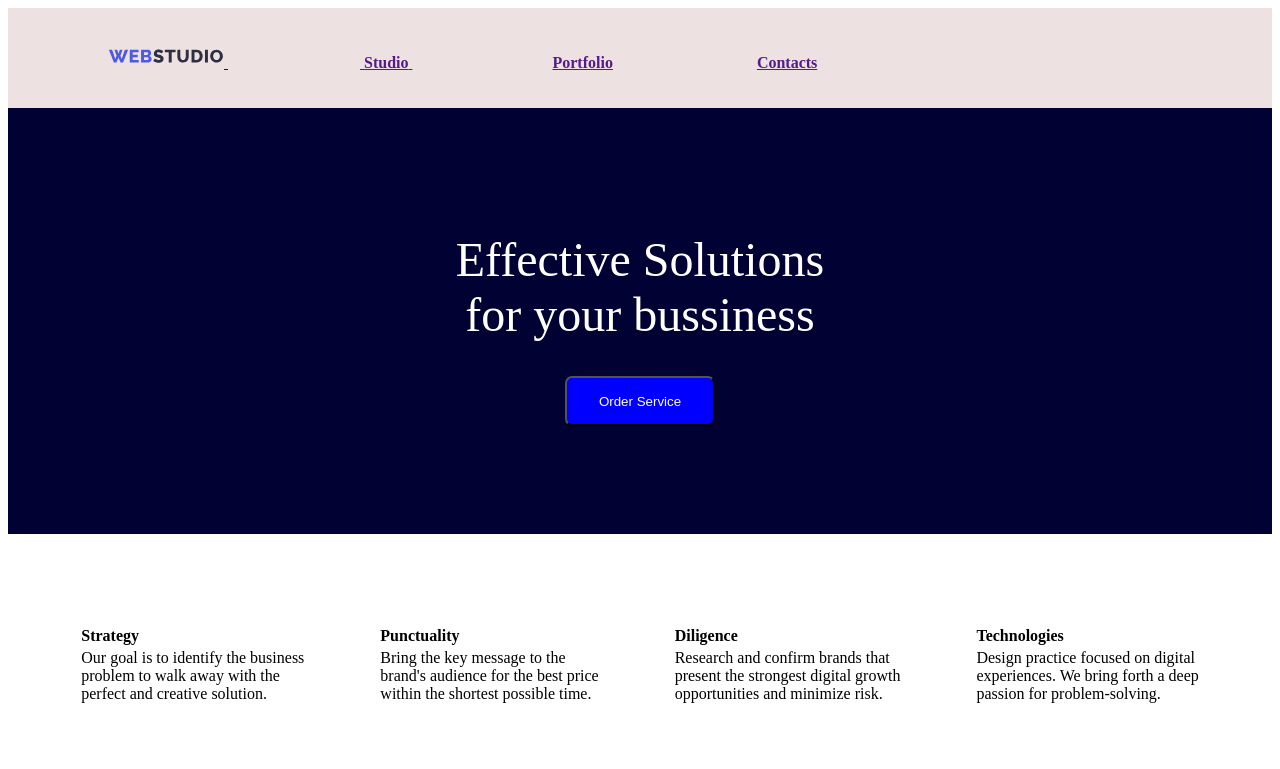
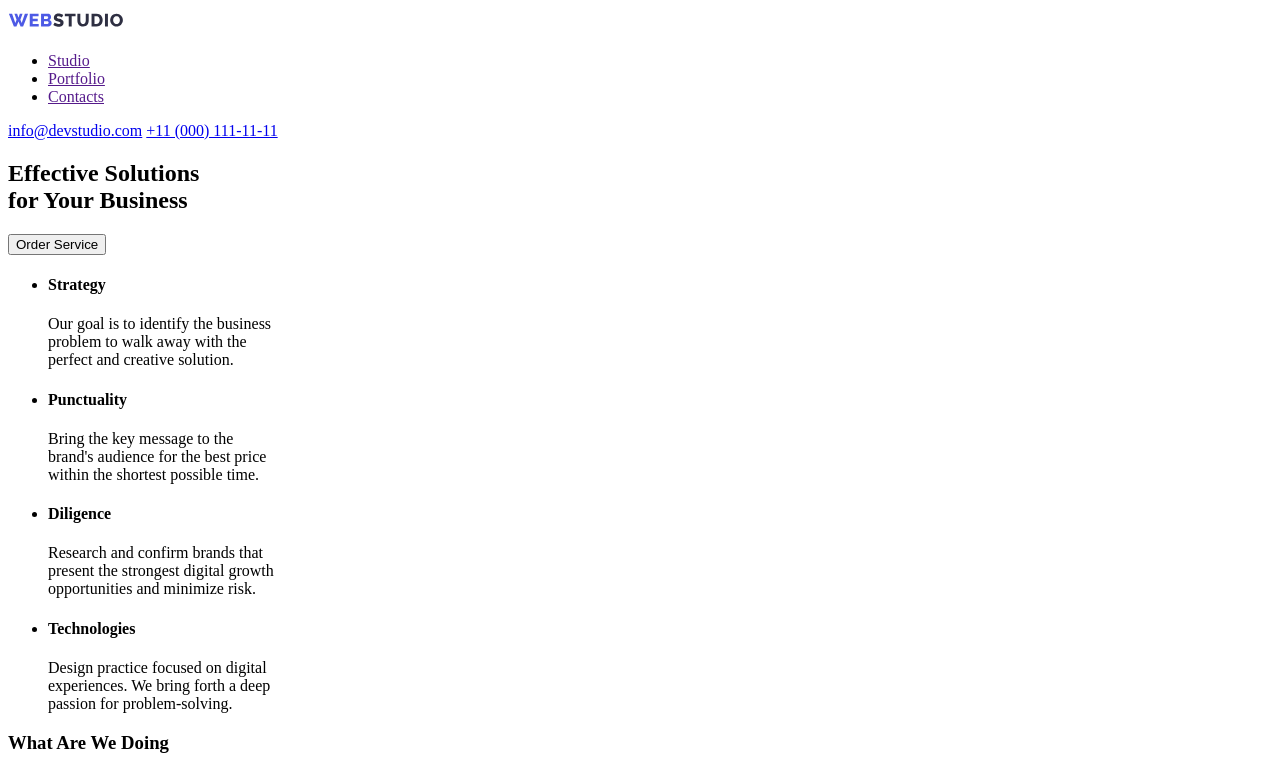
Before and after one commit to Oyeni21/goit-markup-hw-01, a plain HTML site: page index.html in a window 1280 px wide. Shown: the top 769 px of the page. Drawn offline with Linux system fonts and the light colour scheme.

Commit message:
Following Task Objective (no Styles)

```diff
--- a/index.html
+++ b/index.html
@@ -9,147 +9,111 @@
 </head>
 
 <body>
-    <header style="background-color: rgb(238, 225, 225);">
-        <br>
-        <br>
+    <!--                               HEADER                             -->
+   <header>
+
+    <!-- LOGO -->
+    <a href="./index.html">
+        <img src="./images/hlogo.svg" alt="Logo" />
+      </a>
+
+        <!-- Navigation Head -->
         <nav>
-           &nbsp;&nbsp;&nbsp;&nbsp;&nbsp;&nbsp;&nbsp;&nbsp;&nbsp;&nbsp;&nbsp;&nbsp;&nbsp;&nbsp;&nbsp;&nbsp;&nbsp;&nbsp;&nbsp;&nbsp;&nbsp;&nbsp;&nbsp;&nbsp; <a href="images/">
-                <img src="images/hlogo.svg" alt="WebStudio"/>
-            </a>
-            &nbsp;&nbsp;&nbsp;&nbsp;&nbsp;&nbsp;&nbsp;&nbsp;&nbsp;&nbsp;&nbsp;&nbsp;&nbsp;&nbsp;&nbsp;&nbsp;&nbsp;&nbsp;&nbsp;&nbsp;&nbsp;&nbsp;&nbsp;&nbsp;&nbsp;&nbsp;&nbsp;&nbsp;&nbsp;&nbsp;&nbsp;&nbsp;&nbsp;<a href="" onmouseover="this.style.textDecoration='underline'" onmouseout="this.style.textDecoration='none'"> <b>Studio</b> </a>
-            &nbsp;&nbsp;&nbsp;&nbsp;&nbsp;&nbsp;&nbsp;&nbsp;&nbsp;&nbsp;&nbsp;&nbsp;&nbsp;&nbsp;&nbsp;&nbsp;&nbsp;&nbsp;&nbsp;&nbsp;&nbsp;&nbsp;&nbsp;&nbsp;&nbsp;&nbsp;&nbsp;&nbsp;&nbsp;&nbsp;&nbsp;&nbsp;&nbsp;&nbsp;&nbsp;<a href="" onmouseover="this.style.textDecoration='underline'" onmouseout="this.style.textDecoration='none'"><b>Portfolio</b></a>
-            &nbsp;&nbsp;&nbsp;&nbsp;&nbsp;&nbsp;&nbsp;&nbsp;&nbsp;&nbsp;&nbsp;&nbsp;&nbsp;&nbsp;&nbsp;&nbsp;&nbsp;&nbsp;&nbsp;&nbsp;&nbsp;&nbsp;&nbsp;&nbsp;&nbsp;&nbsp;&nbsp;&nbsp;&nbsp;&nbsp;&nbsp;&nbsp;&nbsp;&nbsp;&nbsp;<a href="" onmouseover="this.style.textDecoration='underline'" onmouseout="this.style.textDecoration='none'"><b>Contacts</b></a>
+            <ul>
+              <li><a href="">Studio</a></li>
+              <li><a href="">Portfolio</a></li>
+              <li><a href="">Contacts</a></li>
+            </ul>
         </nav>
-        <br>
-        <br>
+        <!-- Mail -->
+        <a href="mailto:info@devstudio.com">info@devstudio.com</a>
+        <!-- Telephone -->
+        <a href="tel:+110001111111">+11 (000) 111-11-11</a>
     </header>
-    <main>
-        <div style="background-color: rgb(1, 1, 52);" >
-            <br>
-            <br>
-            <br>
-            <br>
-            <br>
-            <br>
-            <center>
-            <p style="color: white;">  <font size="21">Effective Solutions <br> for your bussiness</font></p>
-            <br>
-            <button type="button" style="color: white; background-color: blue; width: 150px; height: 50px; border-radius: 7px;">Order Service</button>
-            </center>
-            <br>
-            <br>
-            <br>
-            <br>
-            <br>
-            <br>
-        </div>
-        <br>
-        <br>
-        <br>
-        <br>
-        <br>
-        <center>
-            <table>
-                <thead>
-                    <tr>
-                        <th align="left">Strategy</th>
-                        <th>&nbsp;&nbsp;&nbsp;&nbsp;&nbsp;&nbsp;&nbsp;</th>
-                        <th align="left">Punctuality</th>
-                        <th>&nbsp;&nbsp;&nbsp;&nbsp;&nbsp;&nbsp;&nbsp;</th>
-                        <th align="left">Diligence</th>
-                        <th>&nbsp;&nbsp;&nbsp;&nbsp;&nbsp;&nbsp;&nbsp;</th>
-                        <th align="left">Technologies</th>
-                    </tr>
-                </thead>
-                <tbody>
-                    <tr>
-                        <td>
-                            Our goal is to identify the business <br>problem to walk away with the<br> perfect and creative solution.
-                        </td>
-                        <td>&nbsp;&nbsp;&nbsp;&nbsp;&nbsp;&nbsp;&nbsp;&nbsp;&nbsp;&nbsp;&nbsp;&nbsp;&nbsp;&nbsp;&nbsp;&nbsp;&nbsp;</td>
-                        <td>
-                            Bring the key message to the<br> brand's audience for the best price<br> within the shortest possible time.
-                        </td>
-                        <td>&nbsp;&nbsp;&nbsp;&nbsp;&nbsp;&nbsp;&nbsp;&nbsp;&nbsp;&nbsp;&nbsp;&nbsp;&nbsp;&nbsp;&nbsp;&nbsp;&nbsp;</td>
-                        <td>
-                            Research and confirm brands that<br> present the strongest digital growth<br> opportunities and minimize risk.
-                        </td>
-                        <td>&nbsp;&nbsp;&nbsp;&nbsp;&nbsp;&nbsp;&nbsp;&nbsp;&nbsp;&nbsp;&nbsp;&nbsp;&nbsp;&nbsp;&nbsp;&nbsp;&nbsp;</td>
-                        <td>
-                            Design practice focused on digital<br> experiences. We bring forth a deep<br> passion for problem-solving.
-                        </td>
-                    </tr>
-                </tbody>
-            </table>
-        </center>
-        <br>
-        <br>
-        <br>
-        <br>
-        <br>
-        <br>
-        <center>
-        <h2>What Are We Doing</h2>
-        <br>
-        <br>
-        <a href="">
-            <img src="images/img1.jpg" alt="Image 1">&nbsp;&nbsp;
-            <img src="images/img2.jpg" alt="Image 2">&nbsp;&nbsp;
-            <img src="images/img3.jpg" alt="Image 3">
+
+    <!--                                    MAIN                                -->
+   <main>
+        <!-- Hero Section  -->
+        <section>
+            <h1>Effective Solutions<br>for Your Business</h1>
+            <button type="button">Order Service</button>
+        </section>
+
+        <!-- Body  -->
+        <section>
+            <ul>
+                <li>
+                    <h4>Strategy</h4>
+                    <p>Our goal is to identify the business<br>
+                       problem to walk away with the<br>
+                       perfect and creative solution.</p>
+                    </li>
+                <li>
+                    <h4>Punctuality</h4>
+                    <p>Bring the key message to the<br>
+                        brand's audience for the best price<br>
+                        within the shortest possible time.</p>
+                    </li>
+
+                <li>
+                    <h4>Diligence</h4>
+                    <p>Research and confirm brands that<br>
+                        present the strongest digital growth<br>
+                        opportunities and minimize risk.
+                    </p>
+                </li>
+                <li>
+                    <h4>Technologies</h4>
+                    <p>Design practice focused on digital<br>
+                        experiences. We bring forth a deep<br>
+                        passion for problem-solving.
+                    </p>
+
+                </li>
+            </ul>
+        </section>
+
+        <section>
+            <h3>What Are We Doing</h3>
+            <ul>
+                <li><a href=""><img src="./images/img1.jpg" alt="Computer"></a></li>
+                <li><a href=""><img src="./images/img2.jpg" alt="Phone Interface"></a></li>
+                <li><a href=""><img src="./images/img3.jpg" alt="Device Synchronization"></a></li>
+            </ul>
+        </section>
+
+        <section>
+            <h3>Our Team</h3>
+            <ul>
+                <li><a href=""><img src="./images/teamcard1.jpg" alt="Mark Guerrero"></a>
+                    <h4>Mark Guerrero</h4>
+                    <p>Product Designer</p>
+                </li>
+
+                <li><a href=""><img src="./images/teamcard2.jpg" alt="Tom Ford"></a>
+                    <h4>Tom Ford</h4>
+                    <p>Frontend Developer</p>
+                </li>
+                <li><a href=""><img src="./images/teamcard3.jpg" alt="Camila Garcia"></a>
+                    <h4>Camila Garcia</h4>
+                    <p>Marketing</p>
+                </li>
+                <li><a href=""><img src="./images/teamcard4.jpg" alt="Daniel Wilson"></a>
+                    <h4>Daniel Wilson</h4>
+                    <p>UI Designer</p>
+                </li>
+            </ul>
+        </section>
+    </main>
+
+    <!--                                             FOOTER                                        -->
+   <footer>
+        <a href=""></a><a href="./index.html">
+            <img src="./images/hlogo.svg" alt="Logo" />
         </a>
-        <br>
-        <br>
-        <br>
-        <br>
-        <br>
-        <br>
-        <br>
-        <h2>Our Team</h2>
-        <a href="">
-            <img src="images/teamcard1.jpg" alt="Team Card 1">
-            <img src="images/teamcard2.jpg" alt="Team Card 1">
-            <img src="images/teamcard3.jpg" alt="Team Card 1">
-            <img src="images/teamcard4.jpg" alt="Team Card 1">
-        </a>
-        </center>
-     </main>
-        <br>
-        <br>
-        <br>
-        <br>
-    <footer >
-        <div style="background-color: rgb(1, 1, 52);">
-            <br>
-            <br>
-            <br>
-            <br>
-
-                &nbsp;&nbsp;&nbsp;&nbsp;&nbsp;&nbsp;&nbsp;&nbsp;&nbsp;&nbsp;&nbsp;&nbsp;&nbsp;&nbsp;&nbsp;&nbsp;&nbsp;&nbsp;&nbsp;<a href="">
-                <img src="images/Logo.svg" alt="Web Studio">
-            </a>
-            <div>
-                <p style="color: white; font-size: smaller;">&nbsp;&nbsp;&nbsp;&nbsp;&nbsp;&nbsp;&nbsp;&nbsp;&nbsp;&nbsp;&nbsp;&nbsp;&nbsp;&nbsp;&nbsp;&nbsp;&nbsp;&nbsp;&nbsp;&nbsp;&nbsp;&nbsp;&nbsp;&nbsp;&nbsp;Increases the flow of customers and<br> &nbsp;&nbsp;&nbsp;&nbsp;&nbsp;&nbsp;&nbsp;&nbsp;&nbsp;&nbsp;&nbsp;&nbsp;&nbsp;&nbsp;&nbsp;&nbsp;&nbsp;&nbsp;&nbsp;&nbsp;&nbsp;&nbsp;&nbsp;&nbsp;&nbsp;sales for your business with digital<br>&nbsp;&nbsp;&nbsp;&nbsp;&nbsp;&nbsp;&nbsp;&nbsp;&nbsp;&nbsp;&nbsp;&nbsp;&nbsp;&nbsp;&nbsp;&nbsp;&nbsp;&nbsp;&nbsp;&nbsp;&nbsp;&nbsp;&nbsp;&nbsp;&nbsp;marketing & growth solutions.</p>
-            </div>
-            <br>
-            <br>
-            <br>
-            <br>
-            <br>
-            <br>
-            <br>
-            <br>
-            <br>
-            <br>
-            <br>
-            <br>
-            <br>
-            <br>
-
-        </div>
-
-
-
-    </footer>
-
+        <p>Increase the flow of customers and<br>
+            sales for your business with digital<br>
+            marketing & growth solutions.
+        </p>
 </body>
 </html>
```
Also changed, not shown: images/teamcard1.jpg, images/teamcard2.jpg, images/teamcard3.jpg, images/teamcard4.jpg.
